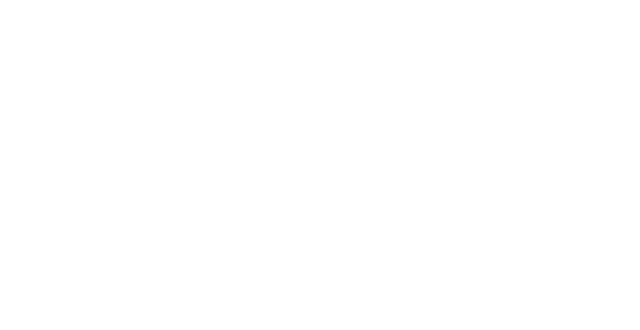
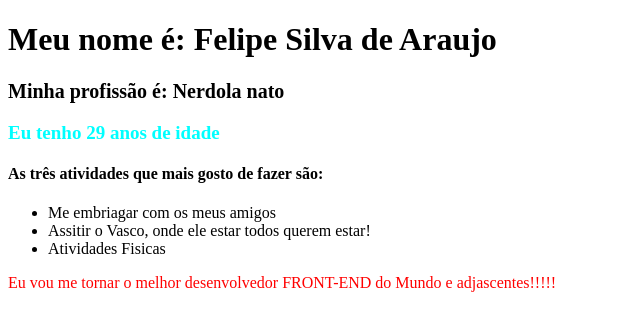
Before and after one commit to felipesina/lista-atividade, a plain HTML site: page atividade-01/index.html in a window 1280 px wide. Shown: the whole page, without its empty margins (0-640 px from the left). Drawn offline with Linux system fonts and the light colour scheme.

Commit message:
alteração

```diff
--- a/atividade-01/index.html
+++ b/atividade-01/index.html
@@ -5,8 +5,31 @@
     <meta http-equiv="X-UA-Compatible" content="IE=edge">
     <meta name="viewport" content="width=device-width, initial-scale=1.0">
     <title>Atividade 01</title>
+    <link rel="stylesheet" href="../atividade-01/css/style.css">
 </head>
+
+<!-- Inicio do corpo do html -->
+
 <body>
+    <h1><strong> Meu nome é: Felipe Silva de Araujo </h1></strong>
+    <h2>Minha profissão é: Nerdola nato  </h2>
+    <h3> Eu tenho 29 anos de idade </h3>
+
+
+    <h4> As três atividades que mais gosto de fazer são: </h4>
+    <ul>
+        <!-- Item de Lista-->
+       <li>Me embriagar com os meus amigos</li>
+       <li>Assitir o Vasco, onde ele estar todos querem estar!</li>
+       <li>Atividades Fisicas</li>
+
+
+   </ul>
+   <!--fim da lista-->
+
+   <p>Eu vou me tornar o melhor desenvolvedor FRONT-END do Mundo e adjascentes!!!!!</p>
 
 </body>
+<!-- Fim do corpo do HTML -->
+
 </html>
```
Also changed, not shown: index.html (+2 -1 lines).
